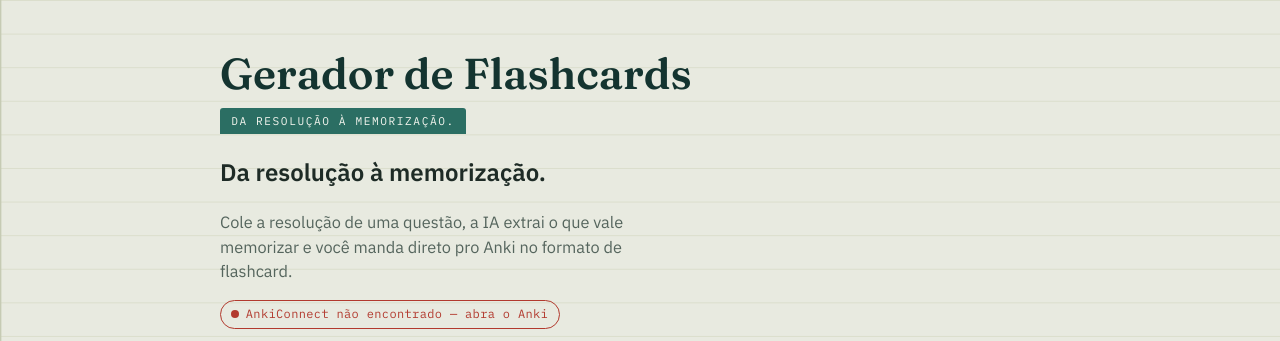
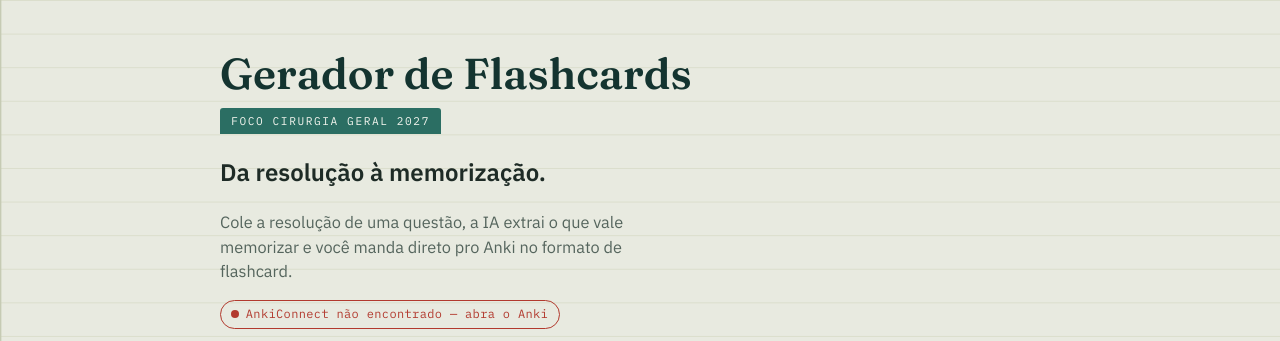
Before and after one commit to francescoconsonni/francards, a Flask app: page / in a window 1280 px wide. Shown: the top 341 px of the page. Run offline with Flask 3, Linux system fonts and the light colour scheme; some libraries are stand-ins or nearby versions.

Commit message:
index.html

```diff
--- a/templates/index.html
+++ b/templates/index.html
@@ -17,7 +17,7 @@
 
   <header class="masthead">
     <h1>Gerador&nbsp;de Flashcards</h1>
-    <span class="tab">Da resolução à memorização.</span>
+    <span class="tab">FOCO CIRURGIA GERAL 2027</span>
     <h2>Da resolução à memorização.</h2>
     <p class="sub">Cole a resolução de uma questão, a IA extrai o que vale memorizar e você manda direto pro Anki no formato de flashcard.</p>
     <span id="ankiStatus" class="status-pill" data-state="checking">verificando AnkiConnect…</span>
```
